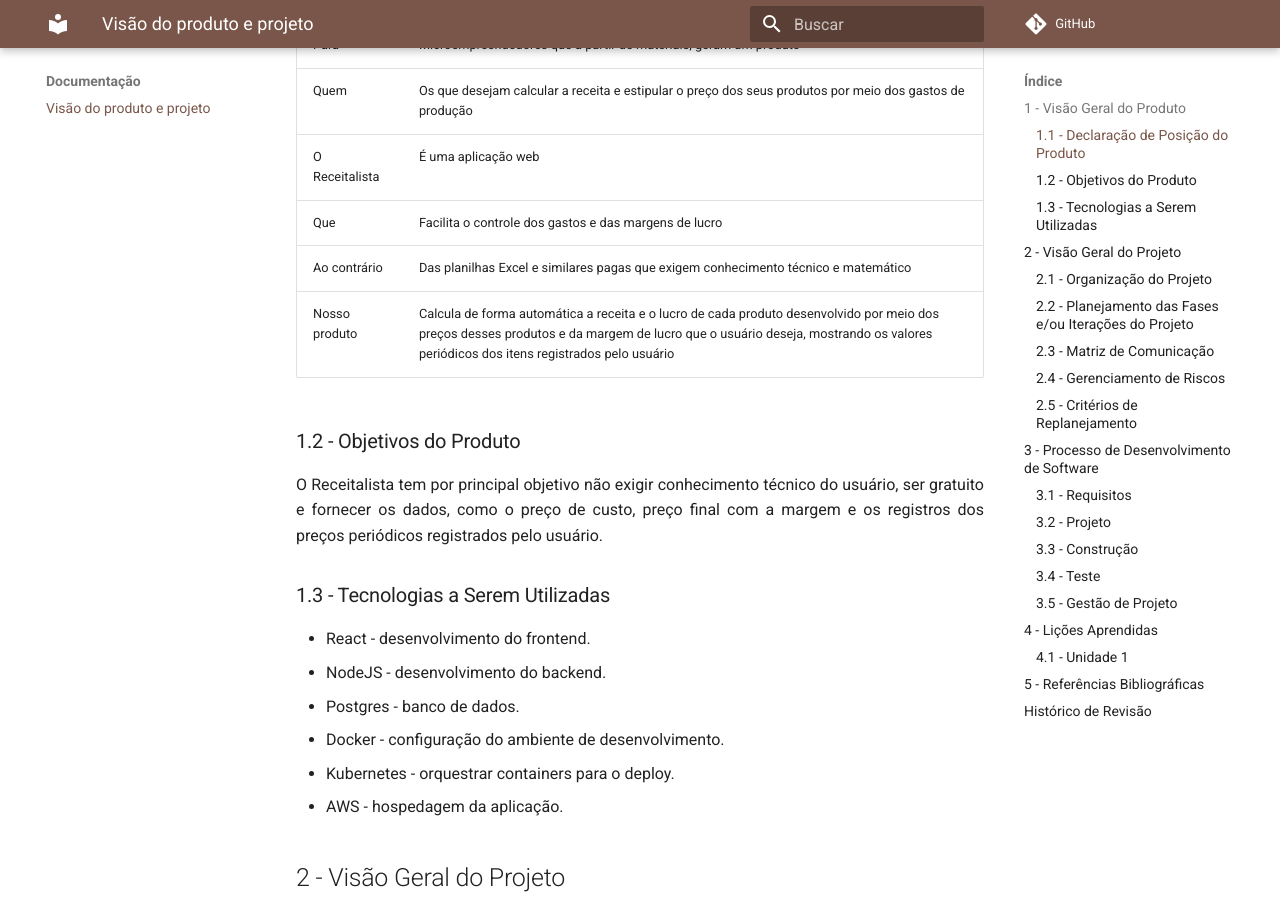
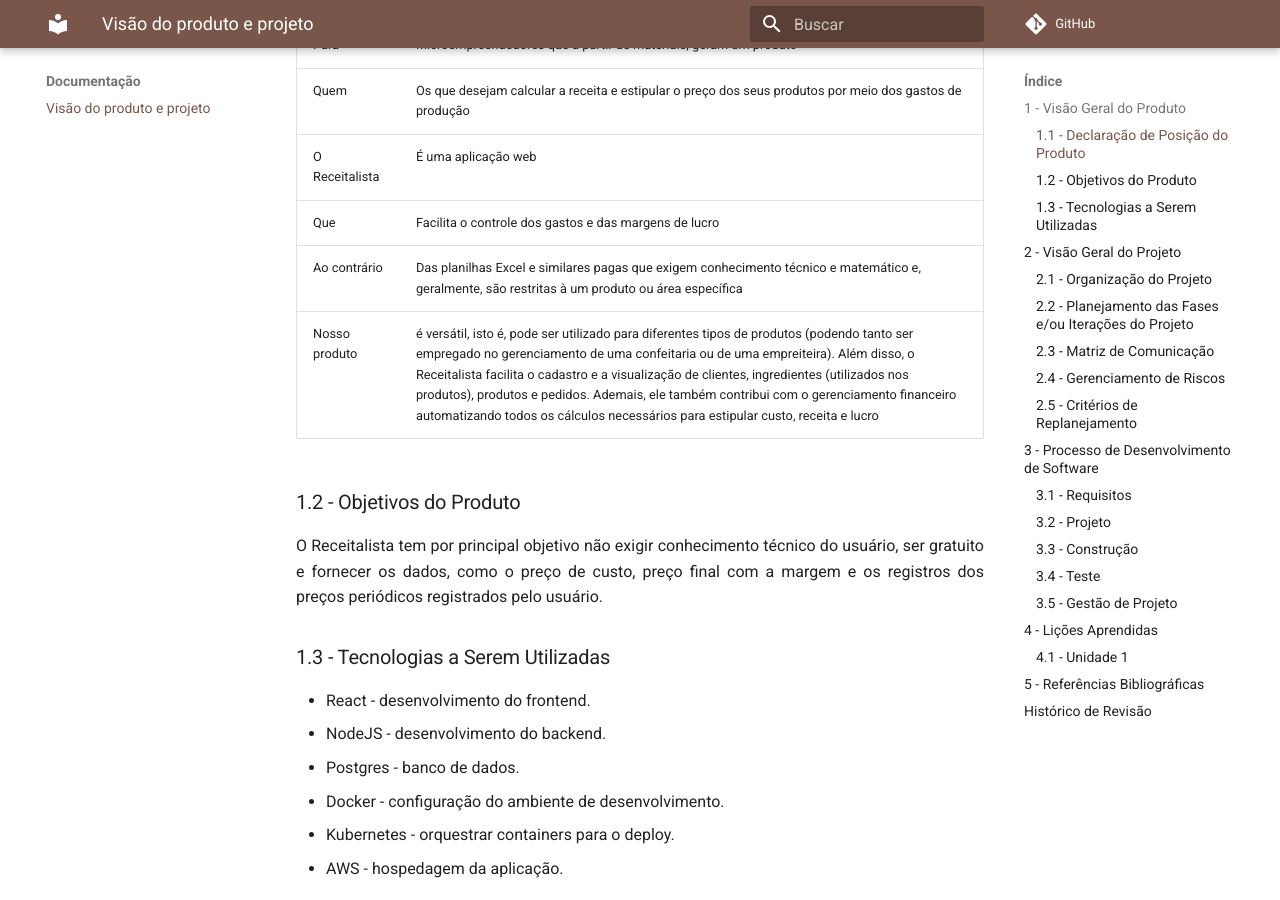
Before and after one commit to mdsreq-fga-unb/2022.2-Receitalista, an MkDocs documentation site: the page built from docs/visao-produto.md, in a window 1280 px wide and 900 px high, scrolled down 439 px. Built offline with MkDocs 1.6.1 and Material for MkDocs 9.7.7, drawn with Linux system fonts in a browser that asks for light colours; comment, search, counter and statistics services are not loaded.

Commit message:
Updade: declaracao de posicao do produto

```diff
--- a/docs/visao-produto.md
+++ b/docs/visao-produto.md
@@ -14,8 +14,8 @@ O Receitalista é um projeto desenvolvido por alunos da disciplina de Requisitos
 | Quem | Os que desejam calcular a receita e estipular o preço dos seus produtos por meio dos gastos de produção |
 | O Receitalista | É uma aplicação web |
 | Que | Facilita o controle dos gastos e das margens de lucro |
-| Ao contrário | Das planilhas Excel e similares pagas que exigem conhecimento técnico e matemático |
-| Nosso produto | Calcula de forma automática a receita e o lucro de cada produto desenvolvido por meio dos preços desses produtos e da margem de lucro que o usuário deseja, mostrando os valores periódicos dos itens registrados pelo usuário |
+| Ao contrário | Das planilhas Excel e similares pagas que exigem conhecimento técnico e matemático e, geralmente, são restritas à um produto ou área específica |
+| Nosso produto | é versátil, isto é, pode ser utilizado para diferentes tipos de produtos (podendo tanto ser empregado no gerenciamento de uma confeitaria ou de uma empreiteira). Além disso, o Receitalista facilita o cadastro e a visualização de clientes, ingredientes (utilizados nos produtos), produtos e pedidos. Ademais, ele também contribui com o gerenciamento financeiro automatizando todos os cálculos necessários para estipular custo, receita e lucro |
 
 ### 1.2 - Objetivos do Produto
 
```
